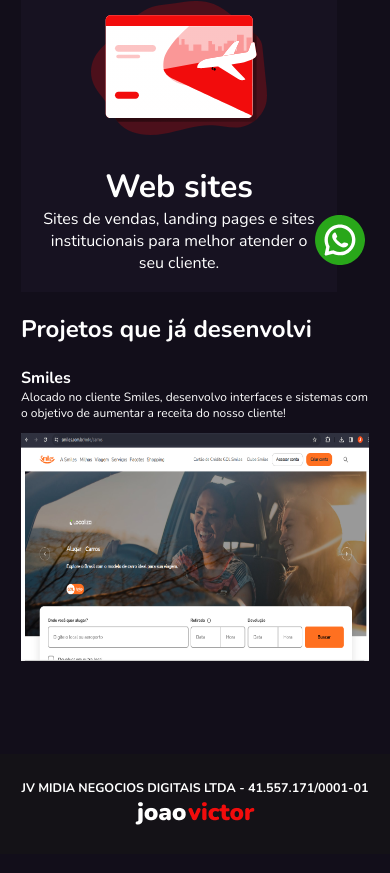
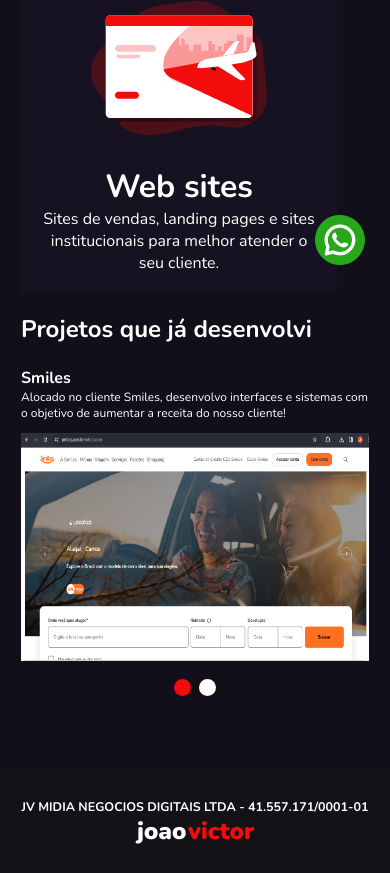
Before and after one commit to joaovicdev/portfolio-react, a React (Create React App) app: page / in a window 390 px wide. Shown: the part 567-1440 px from the top of the page. Built offline with nearby package versions, Linux system fonts and the light colour scheme.

Commit message:
swiper mobile added and favicon

```diff
--- a/src/components/Projects/Mobile.tsx
+++ b/src/components/Projects/Mobile.tsx
@@ -1,7 +1,10 @@
 import React from 'react';
 import { Swiper, SwiperSlide } from 'swiper/react';
+import { Pagination, Autoplay } from 'swiper/modules';
 import { projectDatabase } from './projects';
+
 import 'swiper/css';
+import 'swiper/css/bundle';
 import './projects.scss';
 
 export const Mobile: React.FC = () => {
@@ -10,10 +13,14 @@
       <h1>Projetos que já desenvolvi</h1>
 
       <Swiper
+        speed={5000}
+        pagination={{
+          clickable: true,
+        }}
+        modules={[Autoplay, Pagination]}
+
         slidesPerView={1}
         spaceBetween={20}
-        autoplay={{ delay: 2000, reverseDirection: true }}
-        onSlideChange={() => console.log('slide change')}
       >
         {projectDatabase.map((project: projectDatabase, _: number) => (
           <SwiperSlide key={`swiper-${_}`} className="card" onClick={() => {
--- a/src/components/Projects/projects.scss
+++ b/src/components/Projects/projects.scss
@@ -108,5 +108,21 @@
       }
     }
   }
+
+  .swiper-pagination {
+    bottom: 0;
+    position: static;
+
+    .swiper-pagination-bullet {
+      width: 17px;
+      height: 17px;
+      background: #fff;
+      opacity: 1;
+
+      &.swiper-pagination-bullet-active {
+        background: $red;
+      }
+    }
+  }
 }
 /* === END MOBILE === */
```
Also changed, not shown: 1 other file (tests, documents, lock files or other folders).
